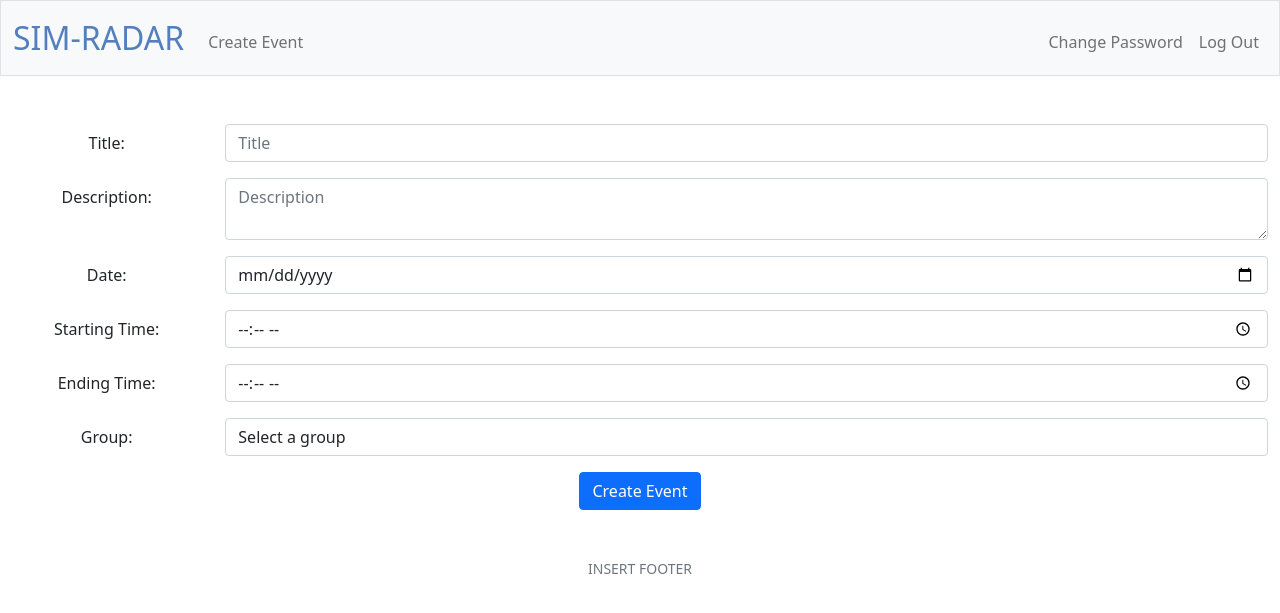
After one commit to iago2900/CalendarioSimulacion, a Flask app: page /create-event in a window 1280 px wide. The commit adds this page. Shown: the top 613 px of the page. Run offline with Flask 3, Linux system fonts and the light colour scheme; the visitor is signed in with stand-in values (Sample User, id 1).

Commit message:
New features: create event, show event cards. In development: show more modals

```diff
--- a/app.py
+++ b/app.py
@@ -2,8 +2,9 @@ import os
 from flask import Flask, flash, redirect, render_template, request, session
 from flask_session import Session
 from werkzeug.security import check_password_hash, generate_password_hash
+from datetime import datetime
 
-from models import db, Users, Roles, Logs, Activities, Groups, Events
+from models import db, Users, Roles, Logs, Groups, Events
 from helpers import login_required, apology
 
 app = Flask(__name__)
@@ -16,12 +17,51 @@ Session(app)
 db.init_app(app)
 
 
-@app.route("/")
+@app.route("/", methods=['GET'])
 @login_required
 def index():
-    """Show list of activities"""
+    """Show list of events"""
+    events = [event for event in Events.query.all()]
+    return render_template("index.html", events=events)
 
-    return render_template("index.html")
+@app.route("/create-event", methods=["GET", "POST"])
+@login_required
+def create_event():
+    """
+    Form to create new event.
+    """
+    if request.method == "GET":
+
+        groups = [(group.id, group.name) for group in Groups.query.all()]
+
+        return render_template("create_event.html", groups=groups)
+    else: #post
+
+        # Ensure mandatory fields are submitted
+        if not request.form.get("title"):
+            return apology("must provide title", 403)
+        elif not request.form.get("date"):
+            return apology("must provide date", 403)
+        elif not request.form.get("start_time"):
+            return apology("must provide start time", 403)
+        elif not request.form.get("end_time"):
+            return apology("must provide end time", 403)
+
+        # Get data from new event
+        title = request.form.get("title")
+        description = request.form.get("description") # if empty is ""
+        date = datetime.strptime(request.form.get("date"),'%Y-%m-%d').date()
+        start_time = datetime.strptime(request.form.get("start_time"), "%H:%M").time()
+        end_time = datetime.strptime(request.form.get("end_time"), "%H:%M").time()
+        group_id = request.form.get("group") # if empty is None
+
+        # Update DDBB
+        new_event = Events(title=title, description=description, date=date, start_time=start_time, end_time=end_time, group_id=group_id)
+        # Add the event to the database
+        db.session.add(new_event)
+        db.session.commit()
+
+        return redirect("/")
 
 
 @app.route("/login", methods=["GET", "POST"])
@@ -98,8 +138,7 @@ def register():
         # Query database for username
         rows = Users.query.filter_by(username=request.form.get("username")).first()
 
-        # Ensure username does not exist:
-        if rows == None:
+        if rows == None: # Ensure username does not exist
             # Create a new user
             new_user = Users(name=request.form.get("name"), surname=request.form.get("surname"), username=request.form.get("username"), hash=generate_password_hash(request.form.get("password")))
 
--- a/static/styles.css
+++ b/static/styles.css
@@ -21,3 +21,14 @@ nav .navbar-brand .green
 {
     color: #2e944b;
 }
+
+.italic {
+    font-style: italic;
+}
+
+.card {
+    border: none;
+    border-radius: 10px;
+    box-shadow: 0 2px 4px #537fbe; /* Adjust the values as needed */
+    background-color: #9dceff;
+}
--- a/templates/base.html
+++ b/templates/base.html
@@ -31,10 +31,7 @@
                 <div class="collapse navbar-collapse" id="navbar">
                     {% if session["user_id"] %}
                         <ul class="navbar-nav me-auto mt-2">
-                            <li class="nav-item"><a class="nav-link" href="/quote">Quote</a></li>
-                            <li class="nav-item"><a class="nav-link" href="/buy">Buy</a></li>
-                            <li class="nav-item"><a class="nav-link" href="/sell">Sell</a></li>
-                            <li class="nav-item"><a class="nav-link" href="/history">History</a></li>
+                            <li class="nav-item"><a class="nav-link" href="/create-event">Create Event</a></li>
                         </ul>
                         <ul class="navbar-nav ms-auto mt-2">
                             <li class="nav-item"><a class="nav-link" href="/password">Change Password</a></li>
--- /dev/null
+++ b/templates/create_event.html
@@ -0,0 +1,57 @@
+{% extends "base.html" %}
+
+{% block title %}
+    Create activity
+{% endblock %}
+
+{% block main %}
+<form action="/create-event" method="post">
+    <div class="row mb-3">
+        <label for="title" class="col-sm-2 col-form-label">Title:</label>
+        <div class="col-sm-10">
+            <input autocomplete="off" class="form-control" id="title" name="title" placeholder="Title" type="text">
+        </div>
+    </div>
+    <div class="row mb-3">
+        <label for="description" class="col-sm-2 col-form-label">Description:</label>
+        <div class="col-sm-10">
+            <textarea class="form-control" id="description" name="description" placeholder="Description"></textarea>
+        </div>
+    </div>
+    <div class="row mb-3">
+        <label for="date" class="col-sm-2 col-form-label">Date:</label>
+        <div class="col-sm-10">
+            <input class="form-control" id="date" name="date" type="date">
+        </div>
+    </div>
+    <div class="row mb-3">
+        <label for="start_time" class="col-sm-2 col-form-label">Starting Time:</label>
+        <div class="col-sm-10">
+            <input class="form-control" id="start_time" name="start_time" type="time">
+        </div>
+    </div>
+    <div class="row mb-3">
+        <label for="end_time" class="col-sm-2 col-form-label">Ending Time:</label>
+        <div class="col-sm-10">
+            <input class="form-control" id="end_time" name="end_time" type="time">
+        </div>
+    </div>
+    <div class="row mb-3">
+        <label for="group" class="col-sm-2 col-form-label">Group:</label>
+        <div class="col-sm-10">
+            <select class="form-control" id="group" name="group">
+                <option value="none" class="italic" disabled selected><i>Select a group</i></option>
+                {% for id, name in groups %}
+                <option value="{{id}}">{{name}}</option>
+                {% endfor %}
+            </select>
+        </div>
+    </div>
+    <div class="row">
+        <div class="col-sm-8 offset-sm-2">
+            <button class="btn btn-primary" type="submit">Create Event</button>
+        </div>
+    </div>
+</form>
+
+{% endblock %}
```
Also changed, not shown: TODO.md (+16 -5 lines), models.py (+7 -8 lines), templates/index.html (+65 -1 lines), README.md.
